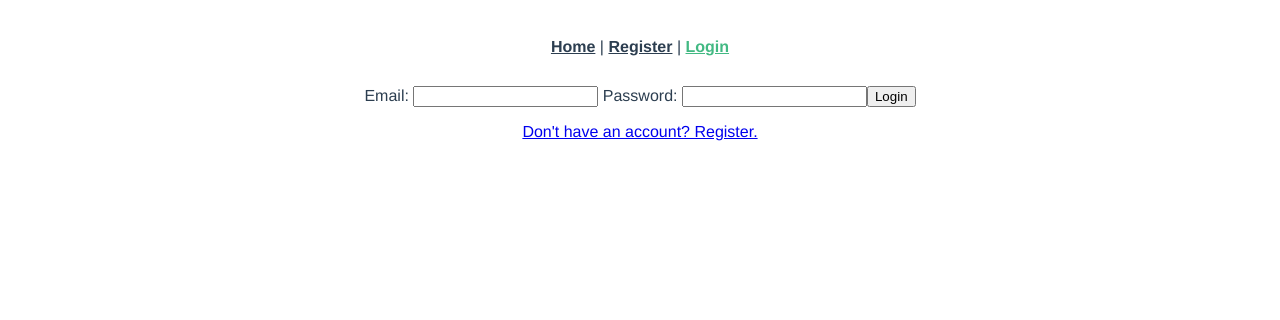
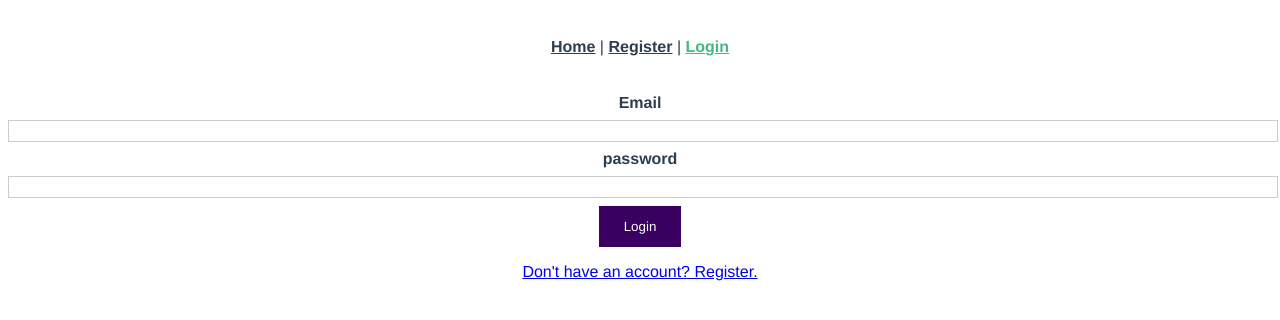
Before and after one commit to ToGanz/budgeting-app, a Vue app: page /login in a window 1280 px wide. Shown: the top 320 px of the page. Built offline with nearby package versions, Linux system fonts and the light colour scheme.

Commit message:
use user form component for login

```diff
--- a/src/components/users/UserForm.vue
+++ b/src/components/users/UserForm.vue
@@ -1,6 +1,6 @@
 <template>
   <form @submit.prevent="submitForm">
-    <div class="form-control" :class="{ invalid: !name.isValid }">
+    <div v-if="mode !== 'login'" class="form-control" :class="{ invalid: !name.isValid }">
       <label for="name">Name</label>
       <input
         type="text"
@@ -95,7 +95,7 @@ export default {
     },
     validateForm() {
       this.formIsValid = true
-      if (this.name.val === '') {
+      if (this.mode !== 'login' && this.name.val === '') {
         this.name.isValid = false
         this.formIsValid = false
       }
--- a/src/views/LoginUser.vue
+++ b/src/views/LoginUser.vue
@@ -1,54 +1,48 @@
 <template>
   <div>
-    <form @submit.prevent="login">
-      <label for="email">
-        Email:
-      </label>
-      <input v-model="email" type="email" name="email" value />
-
-      <label for="password">
-        Password:
-      </label>
-      <input v-model="password" type="password" name="password" value />
-
-      <button type="submit" name="button">
-        Login
-      </button>
-
-      <p>{{ error }}</p>
-
-      <router-link :to="{ name: 'Register'}">
-        Don't have an account? Register.
-      </router-link>
-    </form>
+    <base-dialog :show="isLoading" title="Authenticating..." fixed>
+      <base-spinner></base-spinner>
+    </base-dialog>
+    <user-form mode="login" @save-data="login"></user-form>
+    <p>{{ error }}</p>
+    <router-link :to="{ name: 'Register' }">
+      Don't have an account? Register.
+    </router-link>
   </div>
-
 </template>
 
 <script>
+import UserForm from '@/components/users/UserForm.vue'
+
 export default {
+  components: {
+    UserForm
+  },
   data() {
     return {
-      email: '',
-      password: '',
+      isLoading: false,
       error: null
     }
   },
   methods: {
-    login() {
+    async login(formData) {
+      this.isLoading = true
+      this.errors = null
+
       const user = {
-        email: this.email,
-        password: this.password
+        email: formData.email,
+        password: formData.password
       }
-      this.$store
+      await this.$store
         .dispatch('users/login', user)
         .then(() => {
           this.$router.push({ name: 'Plans' })
         })
-        .catch(err => {
+        .catch((err) => {
           this.error = err.response.data.errors
         })
 
+      this.isLoading = false
     }
   }
 }
```
